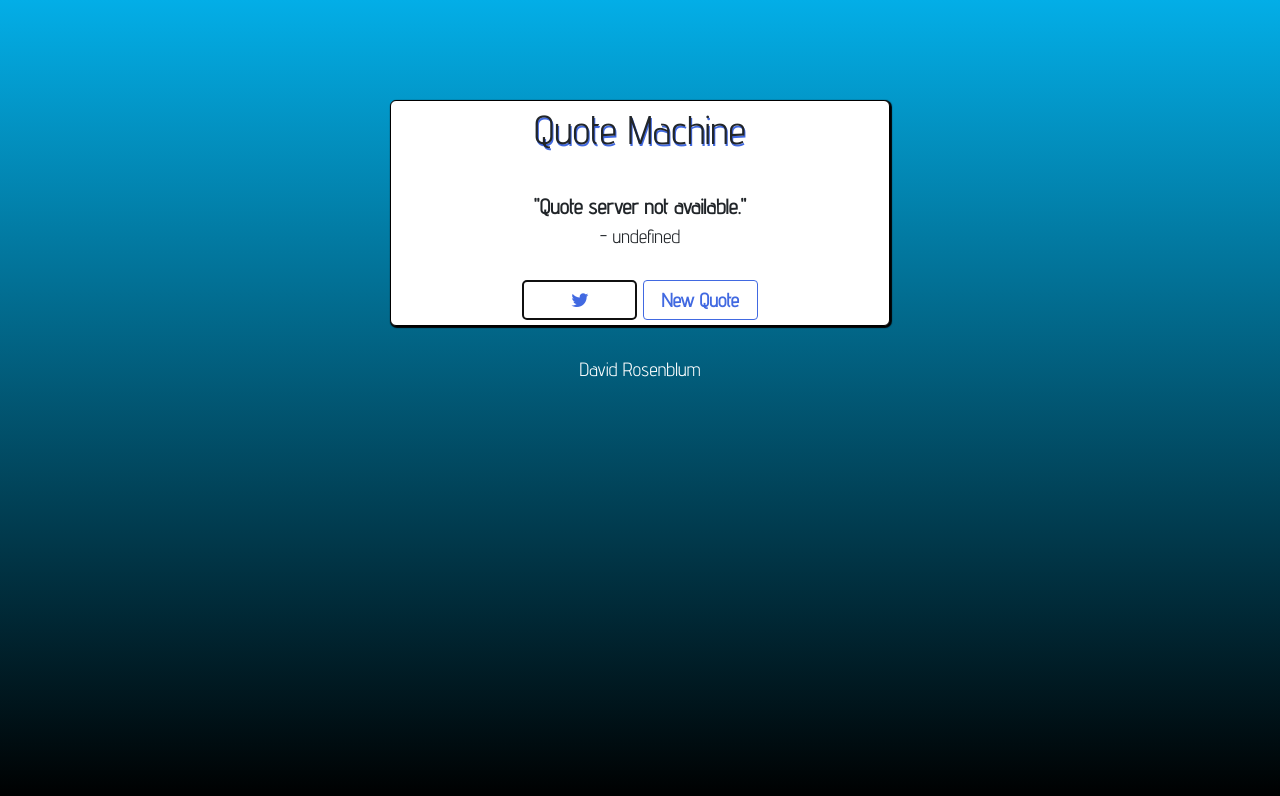
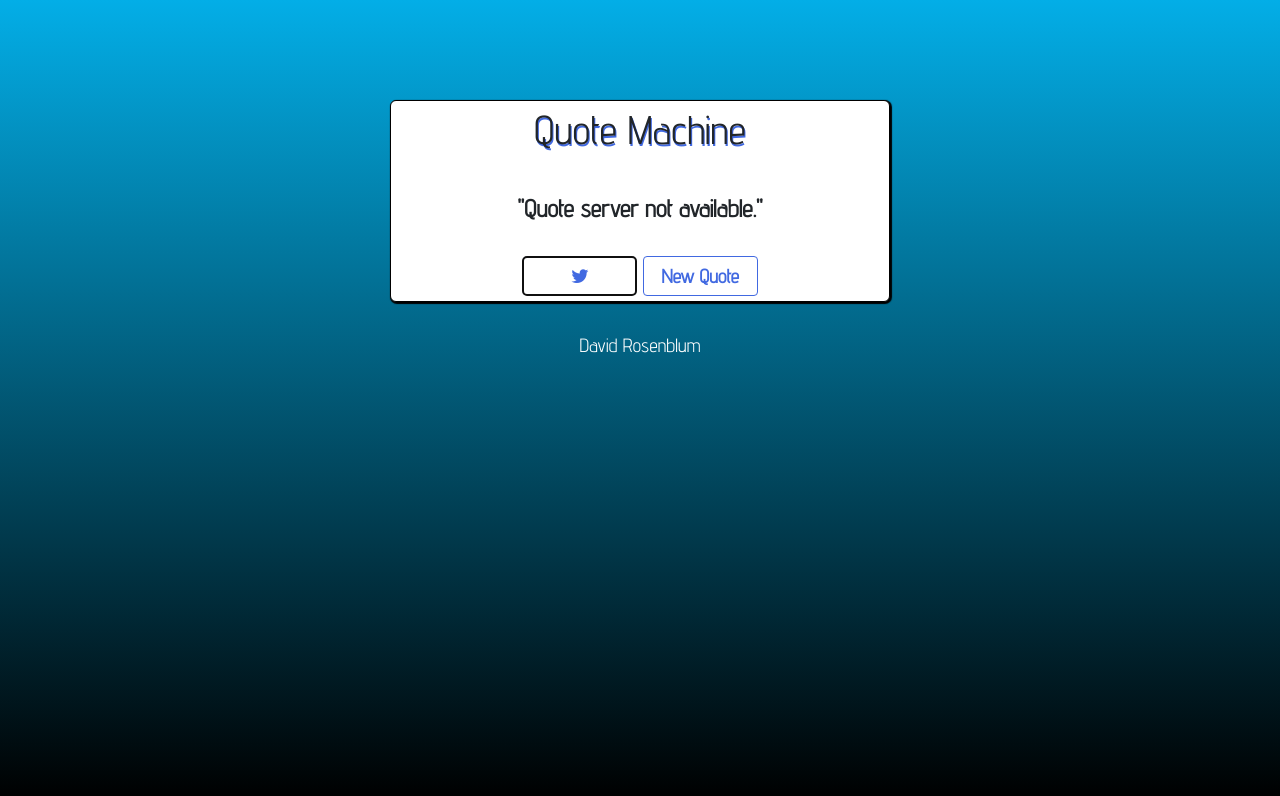
Before and after one commit to davidrosenblum2/davidrosenblum2.github.io, a website: page public/quotemachine/index.html in a window 1280 px wide. Both pictures are taken after a click on the button 579 px from the left and 299 px from the top of the page. Drawn offline with nearby package versions, Linux system fonts and the light colour scheme; no server answers.

Commit message:
Updated quote machine

```diff
--- a/public/quotemachine/main.js
+++ b/public/quotemachine/main.js
@@ -31,7 +31,9 @@
     };
 
     var tweetQuote = function(evt){
-        window.open("http://twitter.com/intent/tweet?text=" + encodeURIComponent(currQuote));
+        if(currQuote){
+            window.open("http://twitter.com/intent/tweet?text=" + encodeURIComponent(currQuote));
+        }
     };
 
     var nextQuote = function(evt){
@@ -63,8 +65,16 @@
     };
 
     var display = function(quote, source){
-        quoteArea.innerHTML = '"'+ quote + '"';
-        sourceElement.innerHTML = " - " + source;
+        if(quote){
+            quoteArea.innerHTML = '"'+ quote + '"';
+
+            if(source){
+                sourceElement.innerHTML = " - " + source;
+            }
+        }
+        else{
+            quoteArea.innerHTML = "Bad JSON response.";
+        }
     };
 
     var init = function(){
--- a/public/quotemachine/stylesheet.css
+++ b/public/quotemachine/stylesheet.css
@@ -30,7 +30,7 @@ footer{
 
 #quote-area{
     font-weight: bold;
-    font-size: 1.3rem;
+    font-size: 1.5rem;
 }
 
 .action-btn{
```
